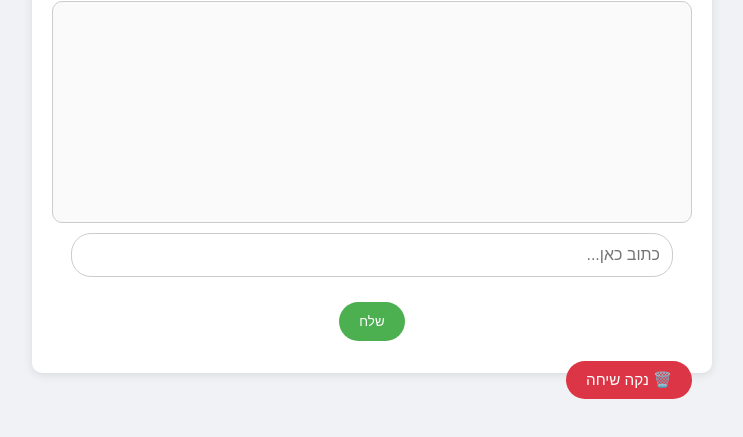
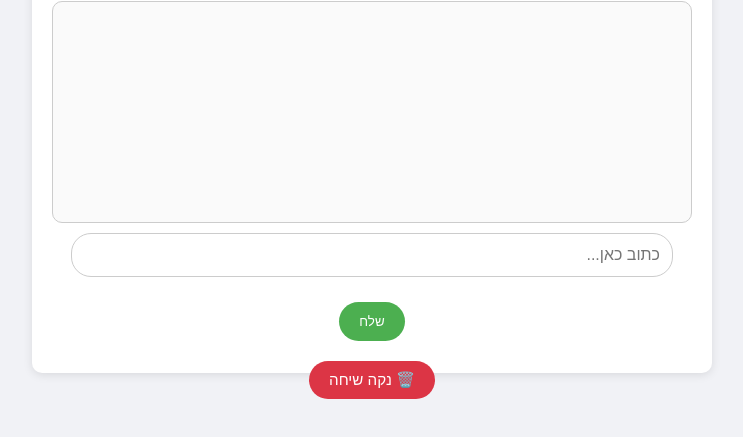
Before and after one commit to Maayankac/Chatbot-apartments, a website: page index.html in a window 1280 px wide. Shown: the part 127-564 px from the top of the page, without its empty margins (268-1011 px from the left). Drawn offline with Linux system fonts and the light colour scheme.

Commit message:
Update index.css

```diff
--- a/index.css
+++ b/index.css
@@ -53,9 +53,9 @@ h1 {
   font-size: 0.95rem;
   margin-top: 10px;
   transition: background-color 0.3s ease;
-  align-self: flex-start;
-    margin-right:
+  align-self: center; /* ✅ תוקן מ־flex-start */
 }
+
 #buttonGroup {
   display: flex;
   flex-direction: column;
@@ -63,6 +63,7 @@ h1 {
   gap: 10px;
   margin-top: 15px;
 }
+
 
 #resetButton:hover {
   background-color: #c82333;
```
